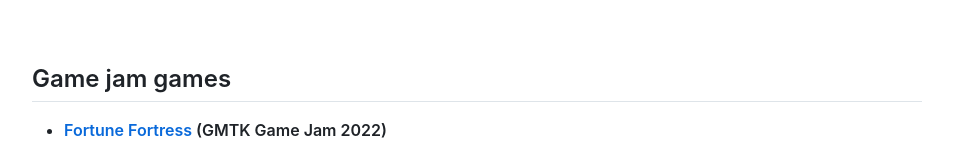
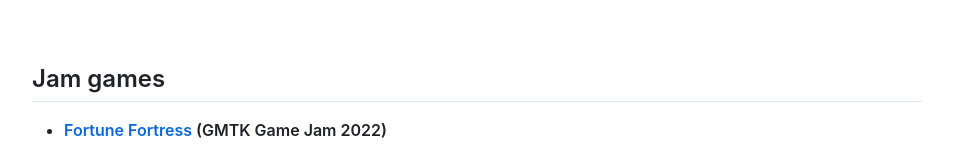
Before and after one commit to python-b5/python-b5.github.io, a plain HTML site: page index.html in a window 1280 px wide. Shown: the part 292-437 px from the top of the page, without its empty margins (163-1116 px from the left). Drawn offline with nearby package versions, Linux system fonts and the light colour scheme.

Commit message:
Change "Game jam games" to "Jam games"

```diff
--- a/index.html
+++ b/index.html
@@ -49,7 +49,7 @@
             <br>
 
             <section>
-                <h2>Game jam games</h2>
+                <h2>Jam games</h2>
 
                 <ul>
                     <li>
```
